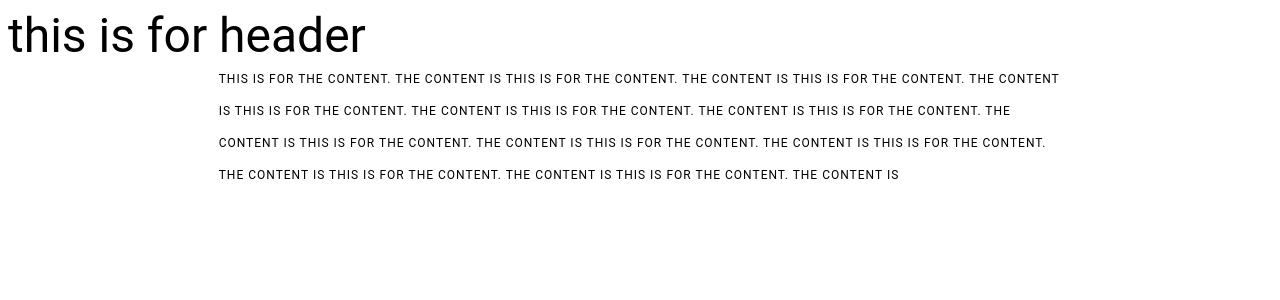
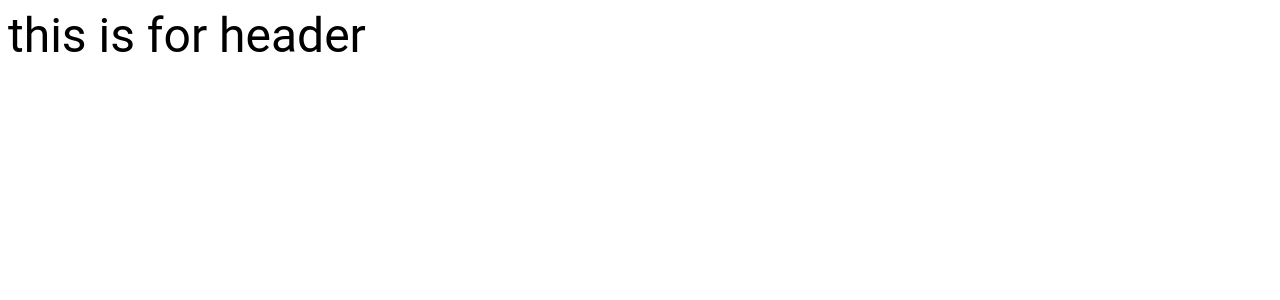
Before and after one commit to zoyron/-material-ui-prac, a React (Create React App) app: page / in a window 1280 px wide. Shown: the top 300 px of the page. Built offline with nearby package versions, Linux system fonts and the light colour scheme.

Commit message:
basic layout done

```diff
--- a/src/App.js
+++ b/src/App.js
@@ -9,17 +9,7 @@ const App = () => {
       </Grid>
       <Grid item container>
         <Grid item xs={0} sm={2} />
-        <Grid item xs={8}>
-          <Typography variant="overline">
-            this is for the content. the content is this is for the content. the
-            content is this is for the content. the content is this is for the
-            content. the content is this is for the content. the content is this
-            is for the content. the content is this is for the content. the
-            content is this is for the content. the content is this is for the
-            content. the content is this is for the content. the content is this
-            is for the content. the content is
-          </Typography>
-        </Grid>
+        <Grid item xs={12} sm={8}></Grid>
         <Grid item xs={0} sm={2} />
       </Grid>
     </Grid>
```
